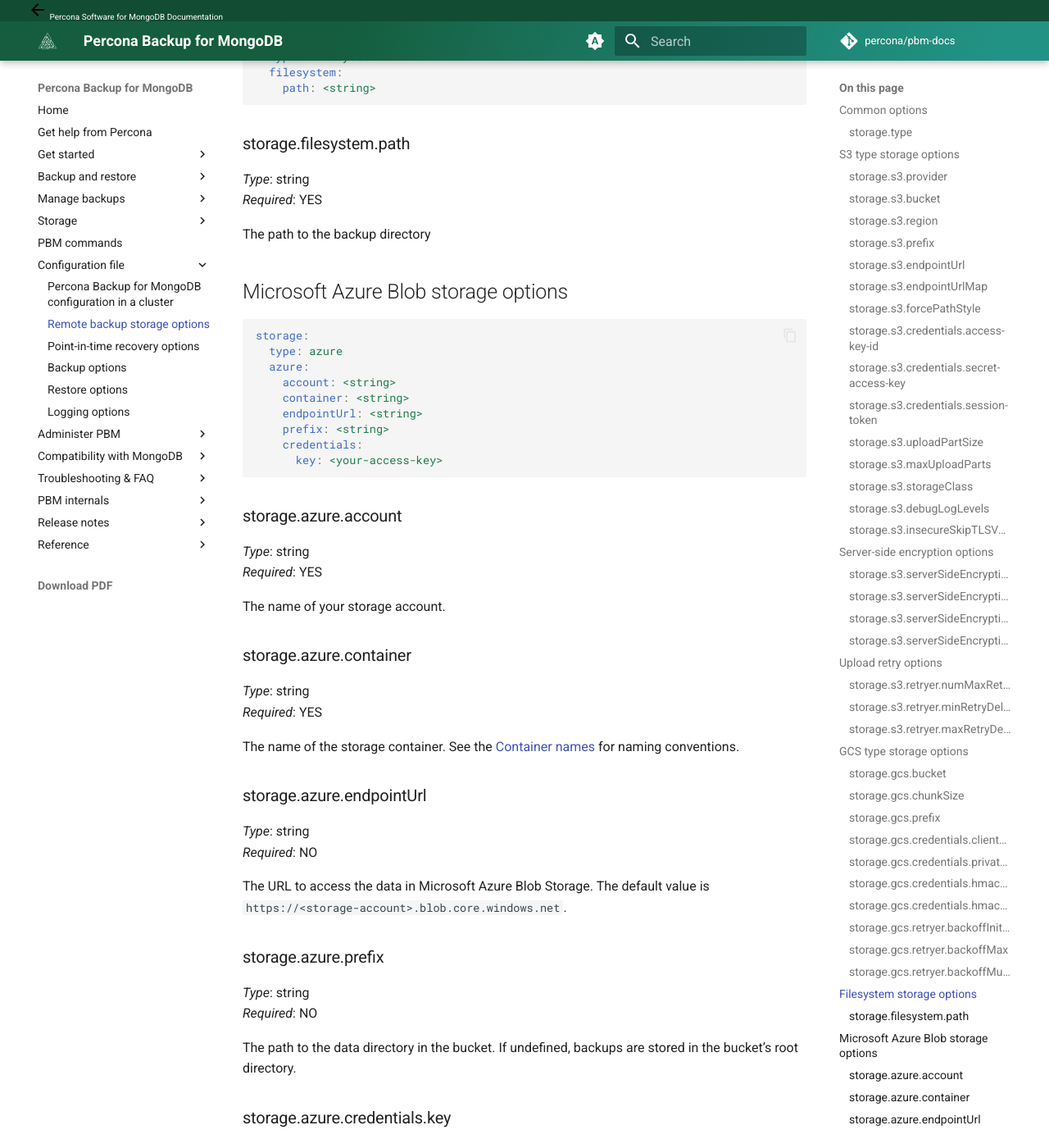
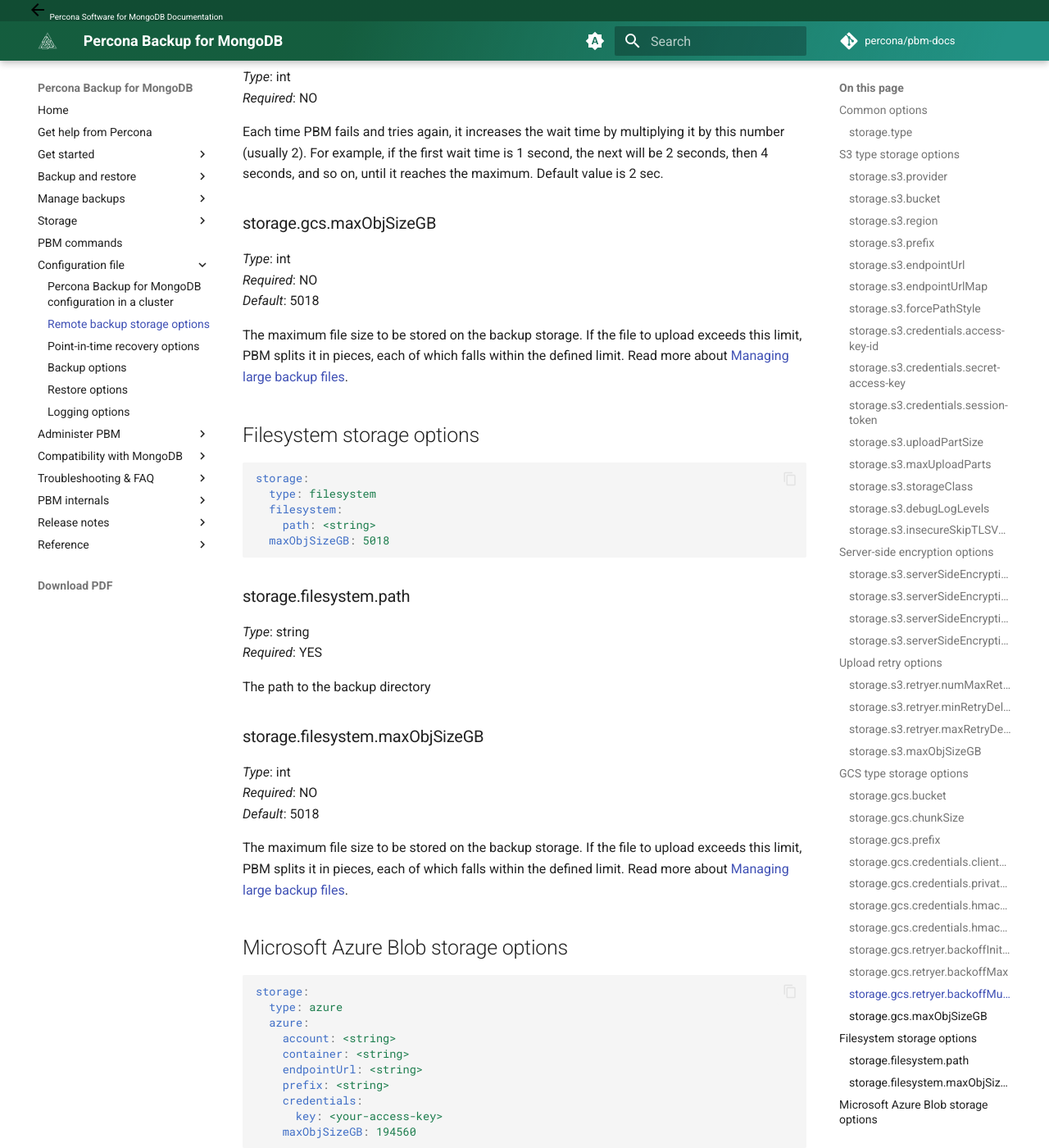
Before and after one commit to percona/pbm-docs, an MkDocs documentation site: the page built from docs/reference/configuration-options.md, in a window 1280 px wide and 1400 px high, scrolled down 9006 px. Shown: the whole window at 82% size. Built offline with MkDocs 1.6.1 and Material for MkDocs 9.7.7, drawn with Linux system fonts in a browser that asks for light colours; nearby versions of some CDN libraries; comment, search, counter and statistics services are not loaded; some of the changed text lies outside the part shown.

Commit message:
PBM-1490-Documented the ability to set file size limit for large backups
modified:   docs/details/storage-configuration.md
        new file:   docs/features/split-merge-backup.md
        modified:   mkdocs-base.yml
        modified: docs/reference/configuration-options.md

````diff
--- a/docs/reference/configuration-options.md
+++ b/docs/reference/configuration-options.md
@@ -38,6 +38,7 @@
       numMaxRetries: 3
       minRetryDelay: 30ms
       maxRetryDelay: 5m
+    maxObjSizeGB: 5018
 ```
 
 ### storage.s3.provider
@@ -246,6 +247,14 @@
 
 The maximum time to wait before the next retry, specified as a *time.Duration*. Units like ms, s, etc., are supported. Defaults to nanoseconds if no unit is provided.
 
+### storage.s3.maxObjSizeGB
+
+*Type*: int <br>
+*Required*: NO <br>
+*Default*: 5018
+
+The maximum file size to be stored on the backup storage. If the file to upload exceeds this limit, PBM splits it in pieces, each of which falls within the limit. Read more about [Managing large backup files](../features/split-merge-backup.md).
+
 ## GCS type storage options
 
 ```yaml
@@ -260,6 +269,7 @@
       privateKey: <your-private-key-here>
       hmacAccessKey: <your-HMAC-key-here>
       hmacSecret: <your-HMAC-secret-here>
+    maxObjSizeGB: 5018
 ```
 
 ### storage.gcs.bucket
@@ -332,6 +342,14 @@
 
 Each time PBM fails and tries again, it increases the wait time by multiplying it by this number (usually 2). For example, if the first wait time is 1 second, the next will be 2 seconds, then 4 seconds, and so on, until it reaches the maximum. Default value is 2 sec.
 
+### storage.gcs.maxObjSizeGB
+
+*Type*: int <br>
+*Required*: NO <br>
+*Default*: 5018
+
+The maximum file size to be stored on the backup storage. If the file to upload exceeds this limit, PBM splits it in pieces, each of which falls within the defined limit. Read more about [Managing large backup files](../features/split-merge-backup.md).
+
 ## Filesystem storage options
 
 ```yaml
@@ -339,6 +357,7 @@
   type: filesystem
   filesystem:
     path: <string>
+  maxObjSizeGB: 5018
 ```
 
 ### storage.filesystem.path
@@ -347,6 +366,14 @@
 *Required*: YES
 
 The path to the backup directory
+
+### storage.filesystem.maxObjSizeGB
+
+*Type*: int <br>
+*Required*: NO <br>
+*Default*: 5018
+
+The maximum file size to be stored on the backup storage. If the file to upload exceeds this limit, PBM splits it in pieces, each of which falls within the defined limit. Read more about [Managing large backup files](../features/split-merge-backup.md).
 
 ## Microsoft Azure Blob storage options
 
@@ -360,6 +387,7 @@
     prefix: <string>
     credentials:
       key: <your-access-key>
+    maxObjSizeGB: 194560
 ```
 
 ### storage.azure.account
@@ -396,3 +424,11 @@
 *Required*: YES
 
 Your access key to authorize access to data in your storage account.
+
+### storage.azure.maxObjSizeGB
+
+*Type*: int <br>
+*Required*: NO <br>
+*Default*: 194560
+
+The maximum file size to be stored on the backup storage. If the file to upload exceeds this limit, PBM splits it in pieces, each of which falls within the defined limit. Read more about [Managing large backup files](../features/split-merge-backup.md).
--- a/mkdocs-base.yml
+++ b/mkdocs-base.yml
@@ -233,6 +233,7 @@
       - details/filesystem-storage.md
       - details/azure.md
       - features/multi-storage.md
+      - features/split-merge-backup.md
   - PBM commands: reference/pbm-commands.md
   - Configuration file:
       - Percona Backup for MongoDB configuration in a cluster: reference/config.md
````
Also changed, not shown: docs/details/storage-configuration.md (+1 -1 lines), docs/features/split-merge-backup.md (added, +43 -0 lines), 1 other file.
